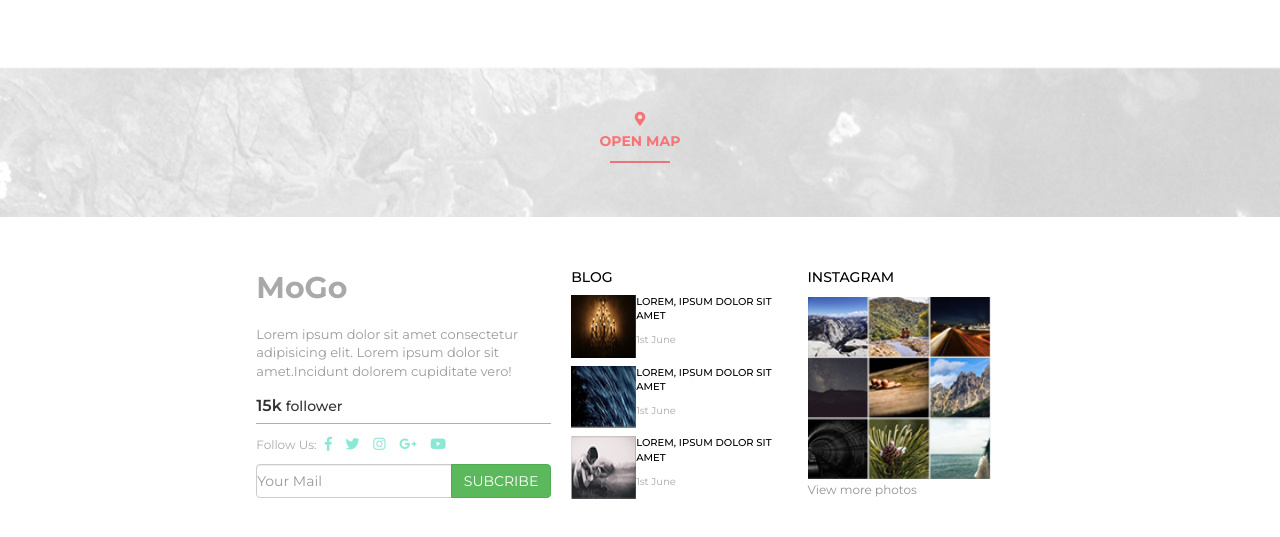
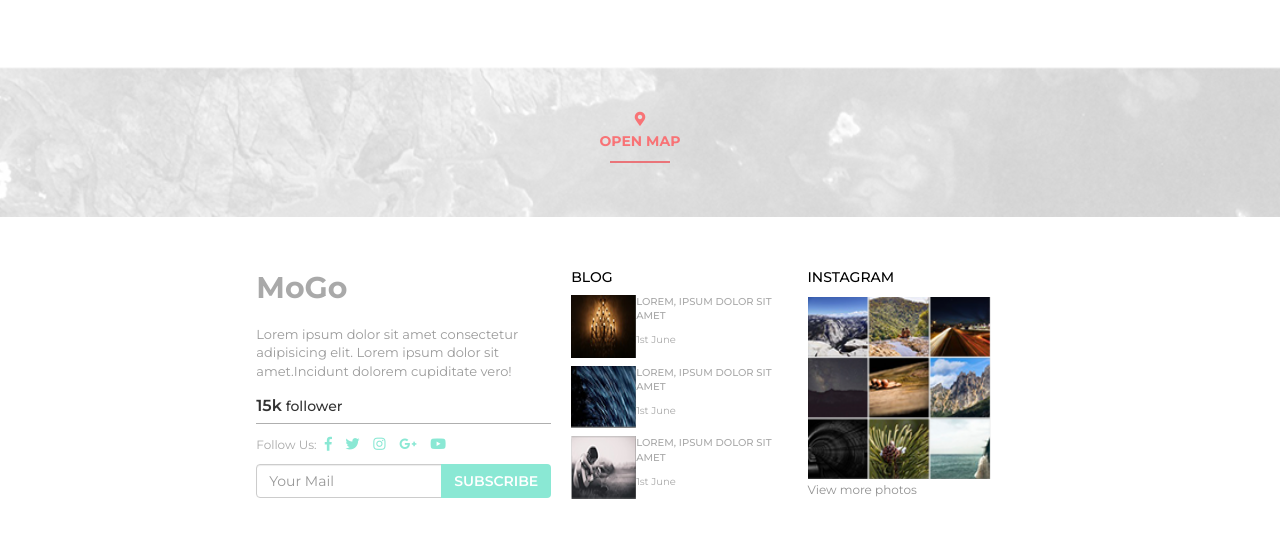
Before and after one commit to Thelostboy/About-Mogo, a plain HTML site: page index.html in a window 1280 px wide. Shown: the part 6083-6620 px from the top of the page. Drawn offline with nearby package versions, Linux system fonts and the light colour scheme.

Commit message:
fix css- Finish html/css not JS

```diff
--- a/css/style.css
+++ b/css/style.css
@@ -619,6 +619,7 @@ a:hover{
 }
 .blog-items p{
     font-size: 10px;
+    color:#A9A9A9;
 }
 .follow p:nth-child(1){
     font-size: 30px;
@@ -646,10 +647,13 @@ a:hover{
 .follow-us{
     margin-bottom: 10px;
 }
-.follow input{
-    /* width: 150px; */
-    margin: 0;
-    padding: 0;
+.follow button{
+    background-color:#8AE8D4;
+    color:#fff;
+    font-weight: 600;
+}
+.follow button:hover{
+    color: #edb458;
 }
 .instagram img{
     width: 85%;
--- a/index.html
+++ b/index.html
@@ -486,7 +486,7 @@
                 <div class="input-group">
                     <input type="text" class="form-control" placeholder="Your Mail">
                     <div class="input-group-btn">
-                        <button class="btn btn-success" type="submit">SUBCRIBE</button>
+                        <button class="btn" type="submit">SUBSCRIBE</button>
                     </div>
                 </div>
             </div>
```
